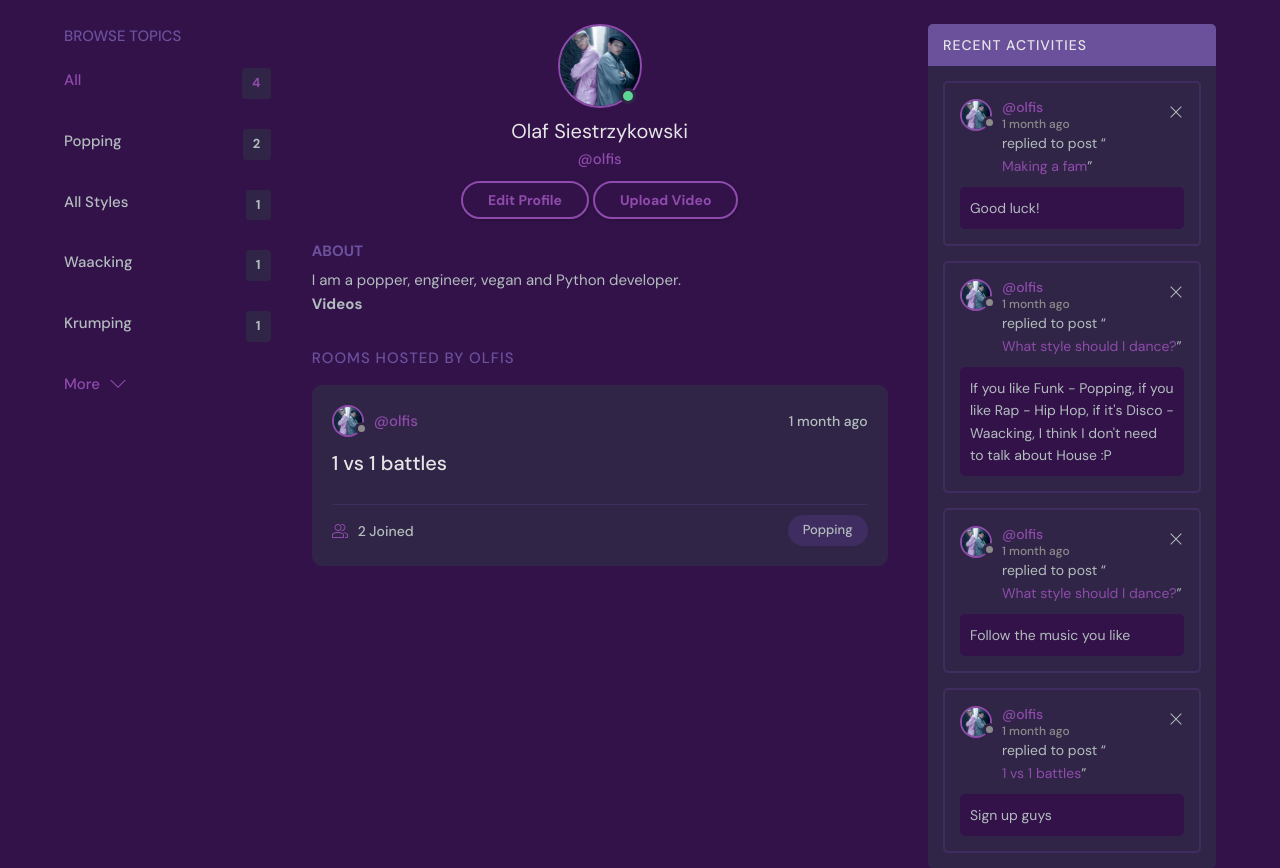
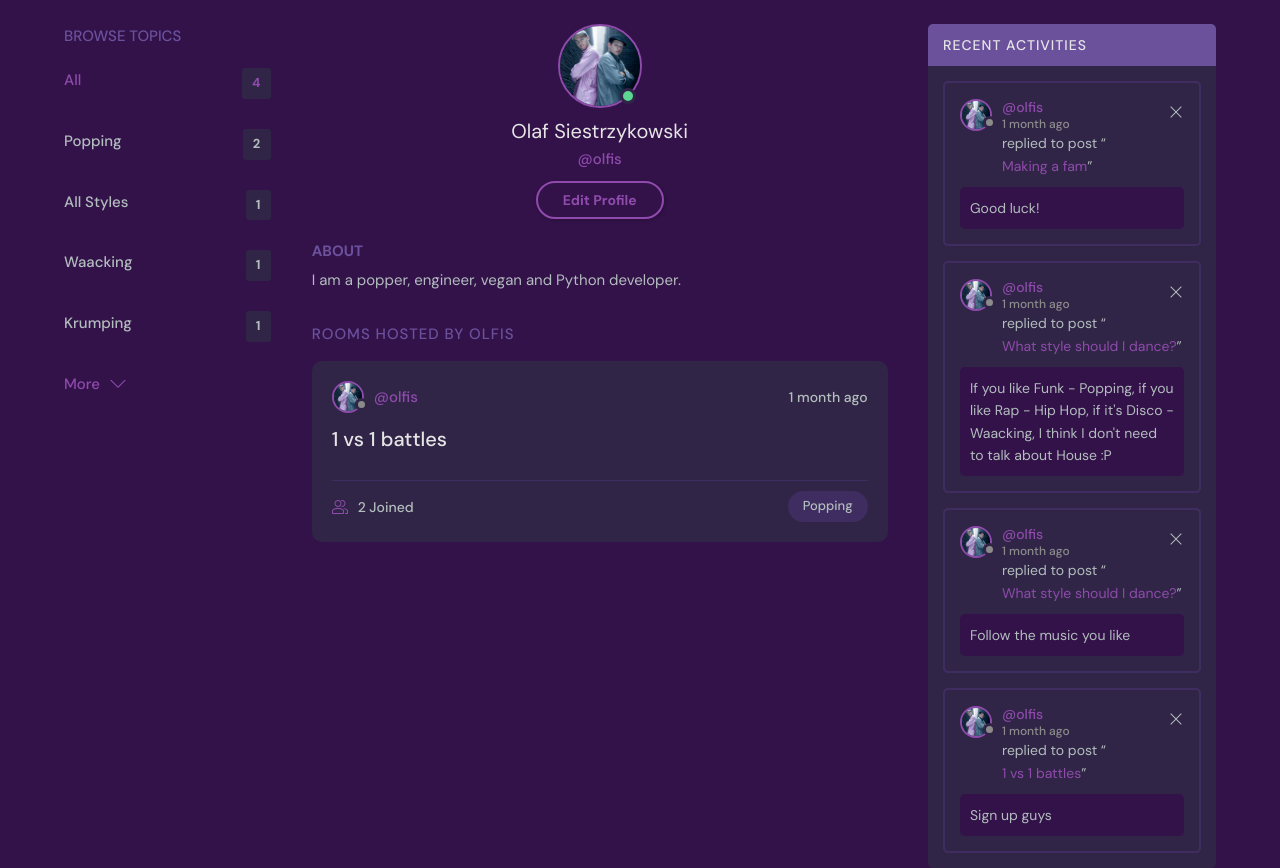
Before and after one commit to olaf-siestrzykowski/Streetord, a Django app: page /profile/1/ in a window 1280 px wide. Shown: the part 76-944 px from the top of the page. Run offline with Django 4.2, Linux system fonts and the light colour scheme; a user stored in the database is signed in; data comes from the database, SQL or seed files in the repository; both versions use the stored data as it was after the commit.

Commit message:
bez filmow

```diff
--- a/base/admin.py
+++ b/base/admin.py
@@ -2,10 +2,9 @@ from django.contrib import admin
 
 # Register your models here.
 
-from .models import Room, Topic, Message, User, Video
+from .models import Room, Topic, Message, User
 
 admin.site.register(User)
 admin.site.register(Room)
 admin.site.register(Topic)
 admin.site.register(Message)
-admin.site.register(Video)
--- a/base/models.py
+++ b/base/models.py
@@ -51,16 +51,3 @@ class Message(models.Model):
 
     def __str__(self):
         return self.body[0:50]
-
-
-class Video(models.Model):
-    title = models.CharField(max_length=100)
-    video_file = models.FileField(upload_to='video', validators=[file_size])
-    owner = models.ForeignKey(User, on_delete=models.CASCADE)
-    added = models.DateTimeField(auto_now_add=True)
-
-    def __str__(self):
-        return self.title
-
-    class Meta:
-        ordering = ['-added']
--- a/base/templates/base/previewvideo.html
+++ /dev/null
@@ -1,10 +0,0 @@
-{% load embed_video_tags %}
-  <h1>Videos</h1>
-
-  {% for vid in videos %}
-    <video id="my-video" width="320" height="240" controls preload="auto" data-setup="{}" autoplay muted>
-      <source src="{{vid.video_file.url}}" type="video/mp4" />
-    </video>
-    {{ vid.title }}
-
-  {% endfor %}
--- a/base/templates/base/profile.html
+++ b/base/templates/base/profile.html
@@ -22,7 +22,6 @@
             <p>@{{user.username}}</p>
             {% if request.user == user %}
             <a href="{% url 'update-user' %}" class="btn btn--main btn--pill">Edit Profile</a>
-            <a href="{% url 'upload-video' %}" class="btn btn--main btn--pill">Upload Video</a>
             {% endif %}
           </div>
           <div class="profile__about">
@@ -31,9 +30,7 @@
              {{user.bio}}
             </p>
           </div>
-          <div>
-            {% include 'base/previewvideo.html' %}
-          </div>
+
         </div>
 
         <div class="roomList__header">
--- a/base/urls.py
+++ b/base/urls.py
@@ -18,7 +18,6 @@ urlpatterns = [
     path('delete-message/<str:pk>/', views.deleteMessage, name="delete-message"),
 
     path('update-user/', views.updateUser, name="update-user"),
-    path('upload-video/', views.uploadVideo, name="upload-video"),
     path('topics/', views.topicsPage, name="topics"),
     path('activity/', views.activityPage, name="activity")
 
--- a/base/views.py
+++ b/base/views.py
@@ -4,8 +4,8 @@ from django.contrib import messages
 from django.contrib.auth.decorators import login_required
 from django.db.models import Q
 from django.contrib.auth import authenticate, login, logout
-from .models import Room, Topic, Message, User, Video
-from .forms import RoomForm, UserForm, MyUserCreationForm, VideoForm
+from .models import Room, Topic, Message, User
+from .forms import RoomForm, UserForm, MyUserCreationForm
 # Create your views here.
 
 '''rooms = [
@@ -205,24 +205,4 @@ def activityPage(request):
     return render(request, 'base/activity', {})
 
 
-@login_required(login_url='login')
-def uploadVideo(request):
-    user = request.user
-    form = VideoForm(request.POST, request.FILES)
-    if request.method == 'POST':
-        form = VideoForm(request.POST, request.FILES)
-        if form.is_valid():
-            form.save()
-            redirect('user-profile', pk=user.id)
-    else:
-        form = VideoForm()
-    return render(request, 'base/upload-video.html', {"form": form})
-
-
-def videopreview(request):
-    if request.method == 'GET':
-        videos = Video.objects.all()
-    return render(request, 'base/previewvideo.html', {'videos': videos})
-
-
 # kliknięcie ikonki aktywnego użytkownika wyświetlając profil innego użytkowanika nie działa TO FIX
```
Also changed, not shown: base/forms.py (+1 -7 lines), base/templates/base/upload-video.html (deleted, +0 -40 lines), db.sqlite3.
